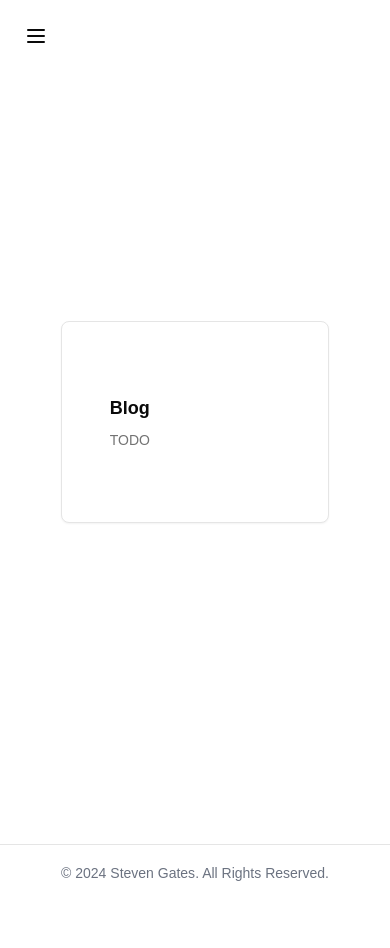
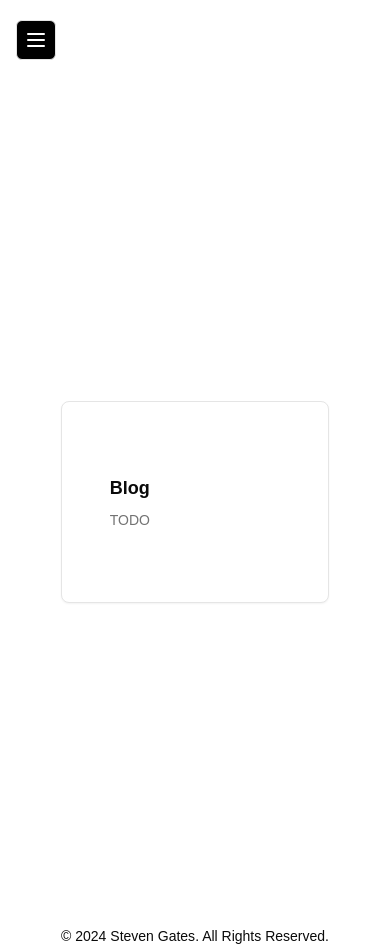
Before and after one commit to stozo04/stevengates, a Next.js app: page /blogs in a window 390 px wide. Before the commit the page ends 901 px from the top, so only its background shows below. Built offline with nearby package versions, Linux system fonts and the light colour scheme; no server answers.

Commit message:
fix bugs

```diff
--- a/src/app/daily-log/page.tsx
+++ b/src/app/daily-log/page.tsx
@@ -2,7 +2,7 @@
 
 import DailyLogForm from '@/components/daily-log/DailyLogForm';
 import { createBrowserClient } from '@supabase/ssr';
-import { useEffect, useState } from 'react';
+import { useEffect, useMemo, useState } from 'react';
 import { useRouter } from 'next/navigation';
 
 const DailyLogPage = () => {
@@ -10,13 +10,14 @@ const DailyLogPage = () => {
   const [isLoading, setIsLoading] = useState(true);
   const [isAuthenticated, setIsAuthenticated] = useState(false);
 
-  const supabase = createBrowserClient(
-    process.env.NEXT_PUBLIC_SUPABASE_URL!,
-    process.env.NEXT_PUBLIC_SUPABASE_ANON_KEY!
+  const supabase = useMemo(() =>
+    createBrowserClient(
+      process.env.NEXT_PUBLIC_SUPABASE_URL!,
+      process.env.NEXT_PUBLIC_SUPABASE_ANON_KEY!
+    ), []
   );
 
   useEffect(() => {
-    // Check authentication
     const checkAuth = async () => {
       try {
         const { data: { session }, error } = await supabase.auth.getSession();
@@ -38,8 +39,6 @@ const DailyLogPage = () => {
     };
 
     checkAuth();
-
-
   }, [router, supabase.auth]);
 
   if (isLoading) {
@@ -51,9 +50,8 @@ const DailyLogPage = () => {
   }
 
   return (
-    <div className="px-4">
-      {/* Main Content */}
-        <DailyLogForm />
+    <div>
+      <DailyLogForm />
     </div>
   );
 };
--- a/src/components/navbar/NavBar.tsx
+++ b/src/components/navbar/NavBar.tsx
@@ -1,120 +1,108 @@
 "use client";
+
+import { Sheet, SheetTrigger, SheetContent } from "@/components/ui/sheet";
 import { Button } from "@/components/ui/button";
-import { Sun, Moon, LogOut, Gauge } from "lucide-react";
-import { useRouter, usePathname } from 'next/navigation';
-import { useEffect, useState } from 'react';
-import { createBrowserClient } from '@supabase/ssr';
+import { ModeToggle } from "../mode-toggle/page";
+import { useRouter, usePathname } from "next/navigation";
 import Link from "next/link";
-import { ModeToggle } from "../mode-toggle/page";
+import { useState } from "react";
+import { createBrowserClient } from "@supabase/ssr";
+import { LogOut, Gauge, Menu, Home as HomeIcon } from "lucide-react";
 
-const NavBar = () => {
+export default function NavBar() {
   const router = useRouter();
   const pathname = usePathname();
-    const [menuOpen, setMenuOpen] = useState(false);
-    const [isDarkMode, setIsDarkMode] = useState(false);
   const supabase = createBrowserClient(
     process.env.NEXT_PUBLIC_SUPABASE_URL!,
     process.env.NEXT_PUBLIC_SUPABASE_ANON_KEY!
   );
-
-    useEffect(() => {
-        // Check dark mode preference
-        const isDark = document.documentElement.classList.contains('dark');
-        setIsDarkMode(isDark);
-
-        const darkModePreference = window.matchMedia('(prefers-color-scheme: dark)');
-        if (!isDark && darkModePreference.matches) {
-            setIsDarkMode(true);
-            document.documentElement.classList.add('dark');
-        }
-    }, [router, supabase.auth]);
-
-    const toggleMode = () => {
-        setIsDarkMode(!isDarkMode);
-        document.documentElement.classList.toggle('dark');
-    };
+  const [menuOpen, setMenuOpen] = useState(false);
 
   const handleSignOut = async () => {
     try {
       const { error } = await supabase.auth.signOut();
       if (error) throw error;
-            router.push('/login');
+      router.push("/login");
     } catch (error) {
-            console.error('Error signing out:', error);
+      console.error("Error signing out:", error);
     }
   };
 
   return (
-        <div className="fixed top-4 left-4 z-10">
-            {/* Hamburger Button */}
-            <button
-                className="md:hidden p-2 rounded focus:outline-none focus:ring-2 focus:ring-offset-2 focus:ring-indigo-500"
-                onClick={() => setMenuOpen(!menuOpen)}
-            >
-                {/* Icon for the hamburger */}
-                <svg
-                    className="h-6 w-6"
-                    xmlns="http://www.w3.org/2000/svg"
-                    fill="none"
-                    viewBox="0 0 24 24"
-                    stroke="currentColor"
-                    aria-hidden="true"
-                >
-                    <path
-                        strokeLinecap="round"
-                        strokeLinejoin="round"
-                        strokeWidth="2"
-                        d="M4 6h16M4 12h16M4 18h16"
-                    />
-                </svg>
-            </button>
-
-            {/* Navigation Menu */}
-            <nav
-                className={`${menuOpen ? 'block' : 'hidden'
-                    } md:flex flex-col md:flex-row items-start md:items-center gap-2 md:gap-4`}
-            >
-                {/* Home Button */}
-                <Link href="/" passHref>
-                    <Button variant="outline" className="w-full md:w-auto">
-                        ← Home
+    <header className="flex h-20 w-full items-center px-4 md:px-6 bg-white dark:bg-gray-950">
+      {/* Mobile Menu */}
+      <Sheet open={menuOpen} onOpenChange={setMenuOpen}>
+        <SheetTrigger asChild>
+          <Button variant="outline" size="icon" className="lg:hidden">
+            <Menu className="h-6 w-6" />
+            <span className="sr-only">Toggle navigation menu</span>
           </Button>
+        </SheetTrigger>
+        <SheetContent side="left">
+          <nav className="grid gap-4 py-6">
+            <Link href="/" prefetch={false} className="text-lg font-semibold">
+              Home
             </Link>
-                {/* Log Dashboard Button */}
-                {pathname === '/daily-log' && (
-                    <Link href="/logs" passHref>
-                        <Button variant="outline" className="flex items-center gap-2 w-full md:w-auto">
-                            <Gauge className="h-4 w-4" />
+            {pathname === "/daily-log" && (
+              <Link href="/logs" prefetch={false} className="text-lg font-semibold">
                 Log Dashboard
-                        </Button>
               </Link>
             )}
-                {/* Add Log Button */}
-                {pathname === '/logs' && (
-                    <Link href="/daily-log" passHref>
-                        <Button variant="outline" className="flex items-center gap-2 w-full md:w-auto">
-                            <span>+</span>
+            {pathname === "/logs" && (
+              <Link href="/daily-log" prefetch={false} className="text-lg font-semibold">
                 Add Log
-                        </Button>
               </Link>
             )}
-                {/* Sign Out Button */}
-                {pathname === '/daily-log' || pathname === '/logs' && (<Button
+            <Button
               variant="outline"
               onClick={handleSignOut}
-                    className="flex items-center gap-2 w-full md:w-auto"
+              className="flex items-center gap-2 text-lg"
+            >
+              <LogOut className="h-4 w-4" />
+              Sign Out
+            </Button>
+          </nav>
+        </SheetContent>
+      </Sheet>
+
+      {/* Logo */}
+      <Link href="/" prefetch={false} className="hidden lg:flex items-center">
+        <HomeIcon className="h-6 w-6" />
+        <span className="sr-only">Home</span>
+      </Link>
+
+      {/* Desktop Nav */}
+      <nav className="ml-auto hidden lg:flex items-center gap-6">
+        {pathname === "/daily-log" && (
+          <Link
+            href="/logs"
+            prefetch={false}
+            className="group inline-flex h-9 items-center rounded-md bg-white px-4 py-2 text-sm font-medium hover:bg-gray-100 dark:bg-gray-950 dark:hover:bg-gray-800"
+          >
+            Log Dashboard
+          </Link>
+        )}
+        {pathname === "/logs" && (
+          <Link
+            href="/daily-log"
+            prefetch={false}
+            className="group inline-flex h-9 items-center rounded-md bg-white px-4 py-2 text-sm font-medium hover:bg-gray-100 dark:bg-gray-950 dark:hover:bg-gray-800"
+          >
+            Add Log
+          </Link>
+        )}
+        {pathname === "/logs" || pathname === "/daily-log" && (<Button
+          variant="outline"
+          onClick={handleSignOut}
+          className="flex items-center gap-2 h-9 text-sm font-medium"
         >
           <LogOut className="h-4 w-4" />
           Sign Out
         </Button>
          )}
-                {/* Toggle Mode Button */}
-                <div className="flex items-center space-x-2 w-full md:w-auto md:fixed md:top-4 md:right-4">
+        {/* Mode Toggle */}
         <ModeToggle />
-                </div>
       </nav>
-        </div>
+    </header>
   );
-};
-
-export default NavBar;
+}
--- a/src/components/ui/footer.tsx
+++ b/src/components/ui/footer.tsx
@@ -1,19 +1,12 @@
-"use client"; // Enable client-side rendering for theme switching
 import React from "react";
-import { useTheme } from "next-themes";
 
 const Footer = () => {
   const currentYear = new Date().getFullYear();
-  const { resolvedTheme } = useTheme(); // Get the current theme
-
-  // Dynamic styles based on theme
-  const footerBackground = resolvedTheme === "dark" ? "bg-black" : "bg-white";
-  const textColor = resolvedTheme === "dark" ? "text-gray-400" : "text-gray-500";
 
   return (
-    <footer className={`p-4 border-t md:p-8 lg:p-10 ${footerBackground}`}>
+    <footer className="flex items-center justify-center">
       <div className="max-w-screen-xl mx-auto text-center">
-        <span className={`text-sm sm:text-center ${textColor}`}>
+        <span className={`text-sm sm:text-center`}>
           © {currentYear}{" "}
           <a href="#" className="hover:underline">
             Steven Gates
--- a/tailwind.config.ts
+++ b/tailwind.config.ts
@@ -56,6 +56,7 @@ const config: Config = {
     		}
     	}
     },
+    // eslint-disable-next-line @typescript-eslint/no-require-imports
     plugins: [require("tailwindcss-animate")],
 } satisfies Config;
 
```
Lines whose indentation alone changed are shown as unchanged.
